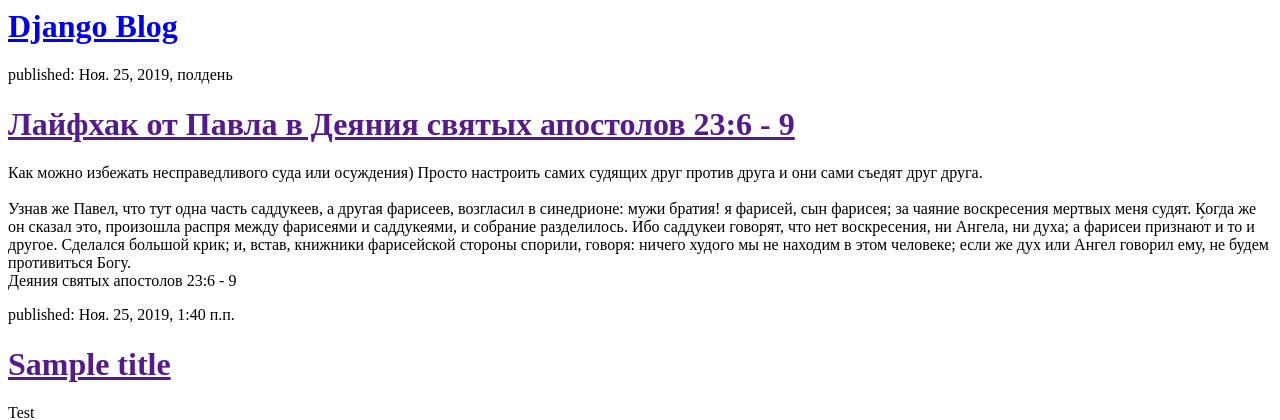
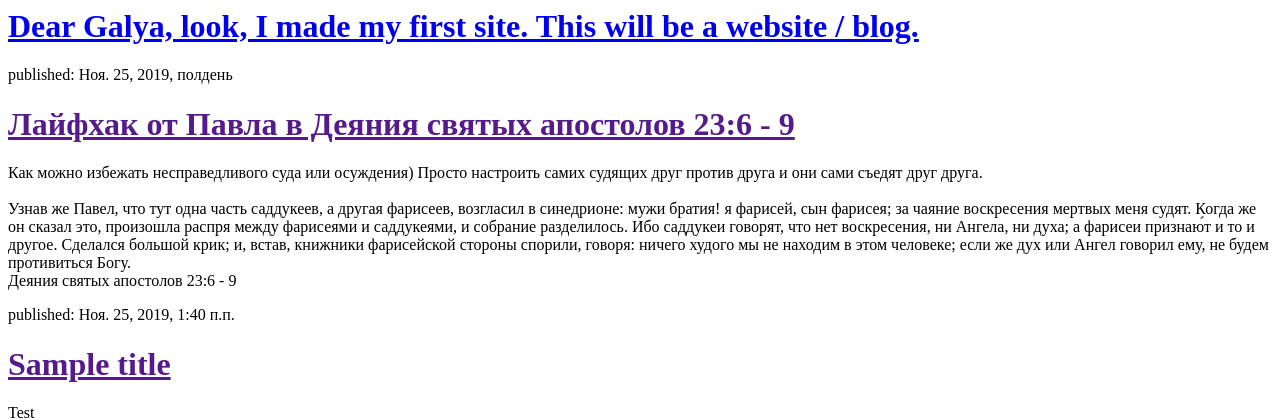
Before and after one commit to maksel88/mysite, a Django app: page / in a window 1280 px wide. Shown: the top 420 px of the page. Run offline with Django 3.2, Linux system fonts and the light colour scheme; data comes from the database, SQL or seed files in the repository.

Commit message:
Latter For Galya

```diff
--- a/blog/templates/blog/post_list.html
+++ b/blog/templates/blog/post_list.html
@@ -4,7 +4,7 @@
     </head>
     <body>
         <div>
-            <h1><a href="/">Django Blog</a></h1>
+            <h1><a href="/">Dear Galya, look, I made my first site. This will be a website / blog.</a></h1>
         </div>
             {% for post in posts %}
                 <div>
```
